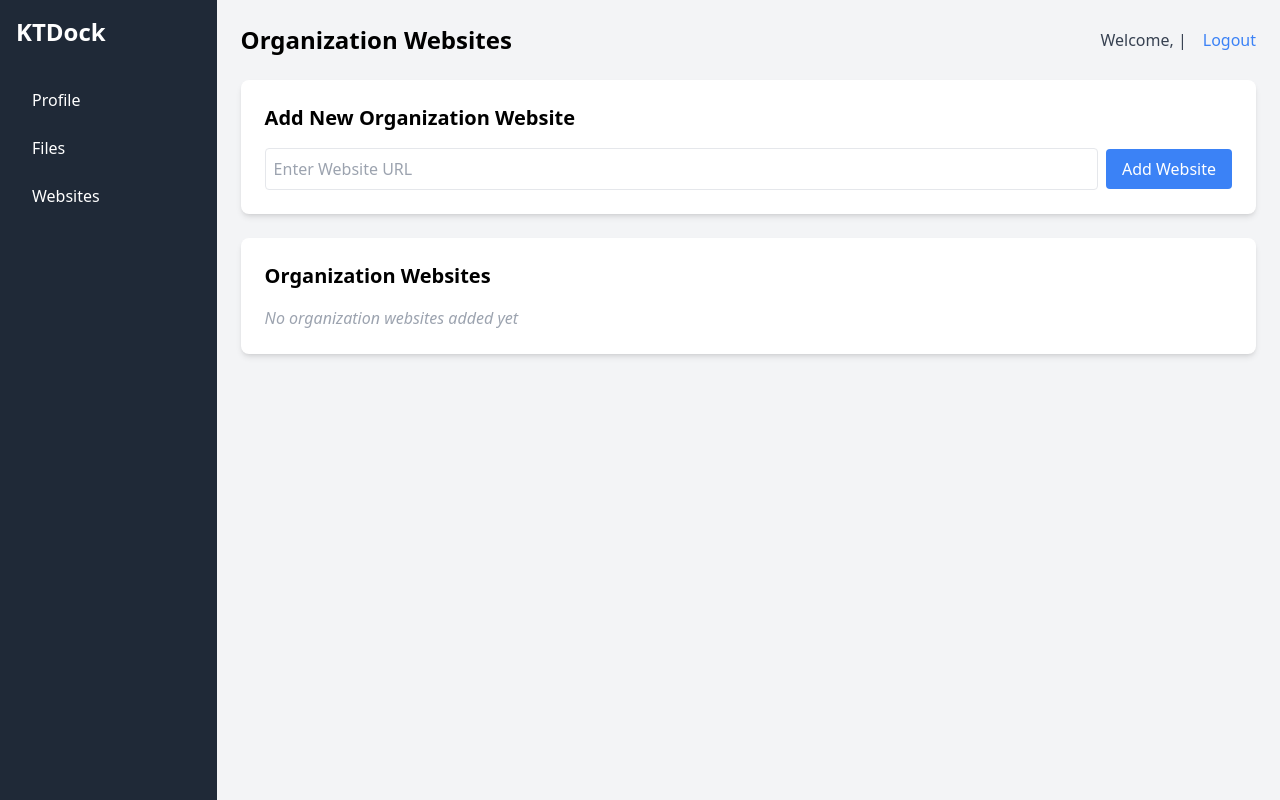
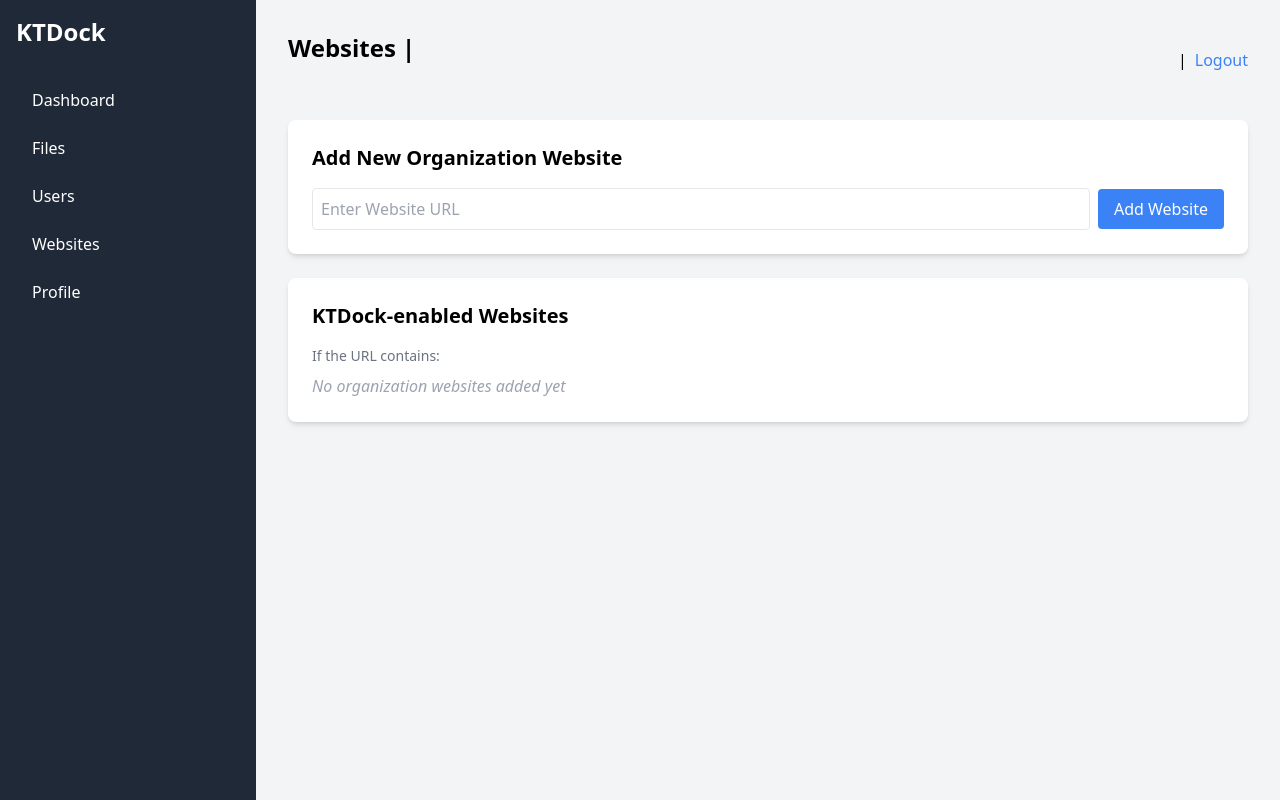
Before and after one commit to calebcauthon/aidock_backend, a Flask app: template templates/librarian_websites.html in a window 1280 px wide. Run offline with Flask 3, Linux system fonts and the light colour scheme; the template is opened without the code that fills it, so the values that code supplies are empty; parts of the project's set-up code (start-up, migrations or seed data) failed here and were passed over; some libraries are stand-ins or nearby versions.

Commit message:
Refactor organization websites page to use `librarian_user` and improve template consistency.

```diff
--- a/routes/librarian/organization_websites.py
+++ b/routes/librarian/organization_websites.py
@@ -10,7 +10,7 @@ def organization_websites_page(librarian_user):
     org_id = librarian_user['organization_id']
     org_model = OrganizationModel()
     websites = org_model.get_organization_websites(org_id)
-    return render_template('librarian_websites.html', websites=websites, user=librarian_user)
+    return render_template('librarian_websites.html', websites=websites, librarian_user=librarian_user)
 
 @librarian_websites_bp.route('/api/librarian/websites/add', methods=['POST'])
 @librarian_required
--- a/templates/librarian/librarian_files.html
+++ b/templates/librarian/librarian_files.html
@@ -42,7 +42,7 @@
 
 <div class="flex-1 p-8" ng-app="fileApp" ng-controller="FileController">
     <div class="flex justify-between items-center mb-8">
-        <h2 class="text-2xl font-bold mb-6">Files</h2>
+        <h2 class="text-2xl font-bold mb-6">Files | [[librarian['organization_name']]]</h2>
         <div class="flex items-center space-x-4">
             <div class="flex items-center space-x-2">
                 <span>[[ librarian['username'] ]] | [[organization['name']]]</span>
--- a/templates/librarian/librarian_users.html
+++ b/templates/librarian/librarian_users.html
@@ -3,7 +3,7 @@
 {% block content %}
 <div class="flex-1 p-8">
     <div class="flex justify-between items-center mb-8">
-        <h2 class="text-2xl font-bold mb-6">Users</h2>
+        <h2 class="text-2xl font-bold mb-6">Users | [[librarian['organization_name']]]</h2>
         <div class="flex items-center space-x-4">
             <div class="flex items-center space-x-2">
                 <span>[[librarian['username']]] | [[organization['name']]]</span>
--- a/templates/librarian_websites.html
+++ b/templates/librarian_websites.html
@@ -1,10 +1,19 @@
-{% extends "base_user.html" %}
+{% extends "base_librarian.html" %}
 
-{% block title %}
-<h1 class="text-2xl font-bold">Organization Websites</h1>
-{% endblock %}
 
 {% block content %}
+
+<div class="flex-1 p-8">
+    <div class="flex justify-between items-center mb-8">
+        <h2 class="text-2xl font-bold mb-6">Websites | [[librarian_user['organization_name']]]</h2>
+        <div class="flex items-center space-x-4">
+            <div class="flex items-center space-x-2">
+                <span>[[ librarian_user['username'] ]] | [[librarian_user['organization_name']]]</span>
+                <a href="[[ url_for('auth.logout') ]]" class="text-blue-500 hover:text-blue-700">Logout</a>
+            </div>
+        </div>
+    </div>
+
   <div class="bg-white shadow-md rounded-lg p-6 mb-6">
       <h2 class="text-xl font-semibold mb-4">Add New Organization Website</h2>
       <form id="addWebsiteForm" class="flex items-center">
@@ -14,7 +23,8 @@
   </div>
 
   <div class="bg-white shadow-md rounded-lg p-6">
-    <h2 class="text-xl font-semibold mb-4">Organization Websites</h2>
+      <h2 class="text-xl font-semibold mb-4">KTDock-enabled Websites</h2>
+      <p class="text-sm text-gray-500 mb-2">If the URL contains:</p>
       <ul id="websiteList" class="space-y-4">
           {% for website in websites %}
           <li class="flex items-center justify-between">
@@ -29,7 +39,7 @@
           {% endif %}
       </ul>
   </div>
-
+</div>
 <script>
 document.addEventListener('DOMContentLoaded', function() {
     // Add new website
@@ -41,7 +51,7 @@ document.addEventListener('DOMContentLoaded', function() {
             method: 'POST',
             headers: {
                 'Content-Type': 'application/json',
-                'Login-Token': '[[ user['login_token'] ]]'
+                'Login-Token': '[[ librarian_user['login_token'] ]]'
             },
             body: JSON.stringify({ website_url: websiteUrl }),
         })
@@ -69,7 +79,7 @@ document.addEventListener('DOMContentLoaded', function() {
                     method: 'POST',
                     headers: {
                         'Content-Type': 'application/json',
-                        'Login-Token': '[[ user['login_token'] ]]'
+                        'Login-Token': '[[ librarian_user['login_token'] ]]'
                     },
                     body: JSON.stringify({ website_url: websiteUrl }),
                 })
```
Lines whose indentation alone changed are shown as unchanged.
